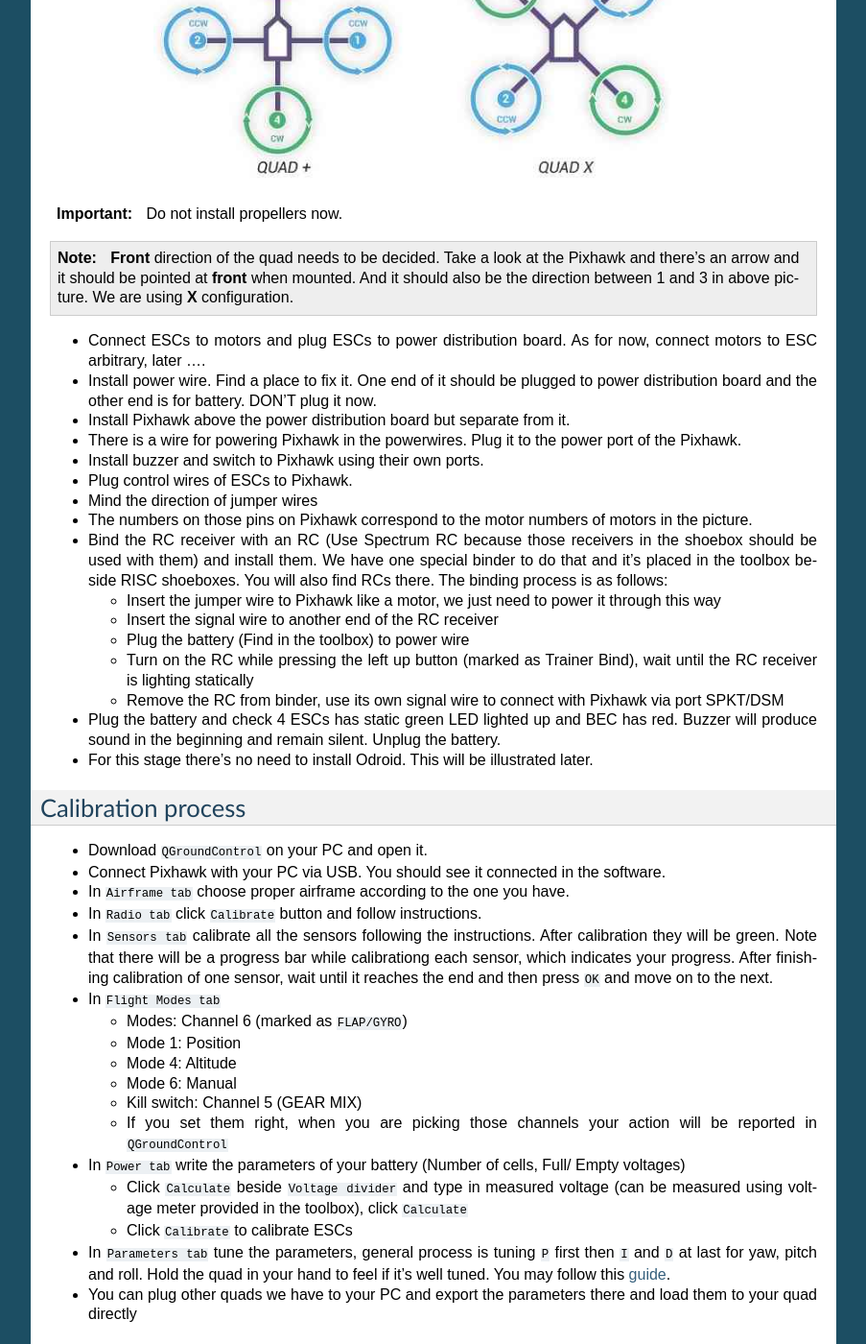
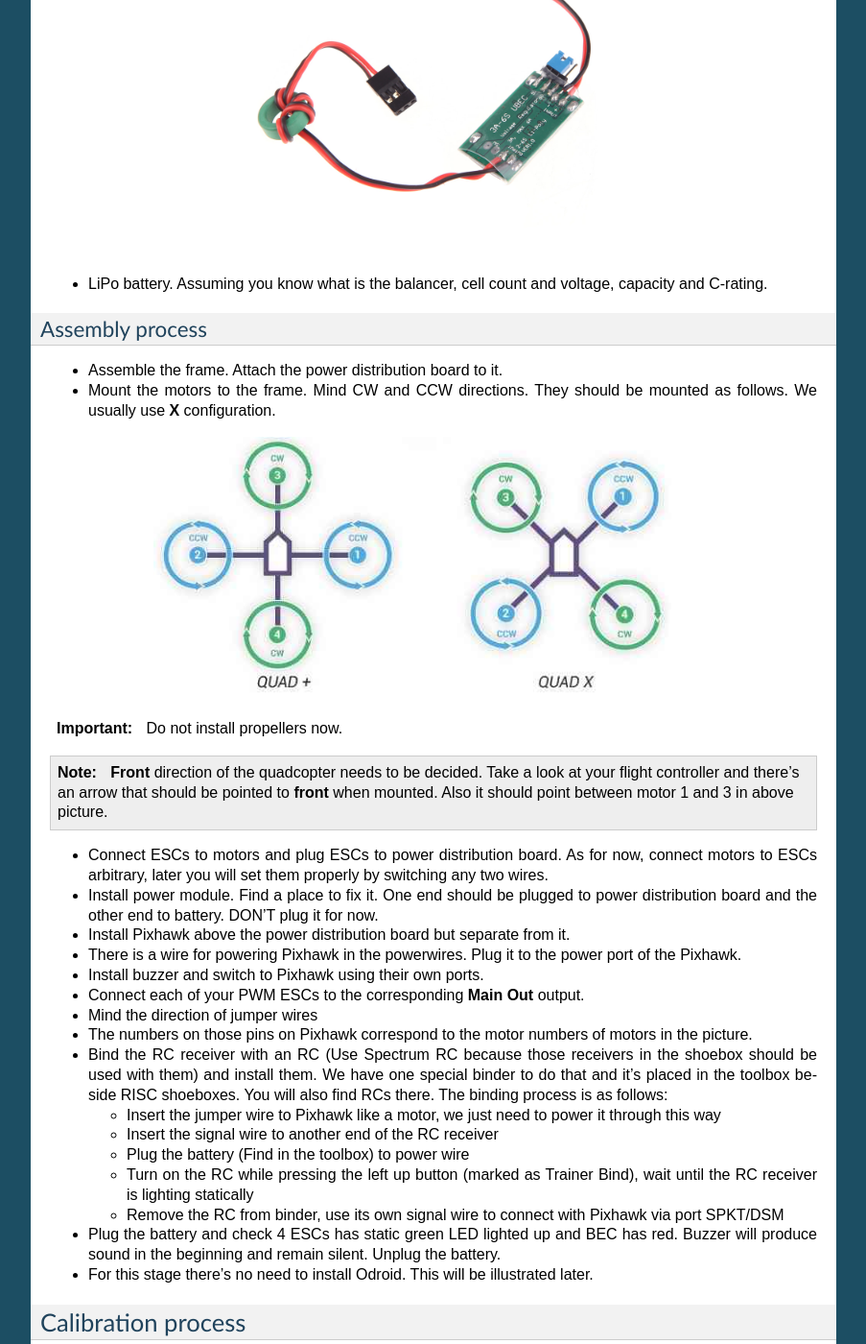
Before and after one commit to risckaust/risc-documentations, a Sphinx documentation site: the page built from docs/source/1-3.rst, in a window 1280 px wide and 1400 px high, scrolled down 2906 px. Shown: the whole window at 96% size, without its empty margins (198-1101 px from the left). Built offline with Sphinx 7.4.7, drawn with Linux system fonts in a browser that asks for light colours; some of the changed text lies outside the part shown.

Commit message:
edited quadcopter assembly page

```diff
--- a/docs/source/1-3.rst
+++ b/docs/source/1-3.rst
@@ -57,9 +57,9 @@ You will need
 
 * Flight Controller.
 
-Use any flight controller available in the lab. Just make sure you have compatible power modules, receivers, GPS, and other additional modules.
+Use any flight controller available in the lab. Just make sure you have compatible power modules, receivers, GPS, and other additional modules. The documentations for each board are avaiblea at `here <https://docs.px4.io/en/flight_controller/pixhawk_series.html>`_.
 
-* Motors and propellers, while installing take a look at their directions (CW vs CCW).
+* Motors and propellers, while installing mind their directions (CW vs CCW).
 
 
 * Electronic speed controller (ESC) controls and regualates the speed of an electric brushless motor. All ESCs comes with a rating. The Turnigy Multistar ESC shown below has a rating of 10A, meaning it can draw a maximum continuous current of 10A. Anything higher than 10A will eventually burn or damage the ESC.
@@ -82,13 +82,20 @@ Use any flight controller available in the lab. Just make sure you have compatib
    :align: center
 
 
-* LiPo Battery.
+* Power module. It is the best way to provide power for flight controller unit. It has voltage and current sensors that allows autopilot to estimate remaining battery charge precisely. Usually it comes with every autopilot controleer as default kit. Check official documentations to match right power module to a selected flight controller.
+
+.. image:: ../_static/ubec.jpg
+   :scale: 40 %
+   :align: center
+
+* LiPo battery. Assuming you know what is the balancer, cell count and voltage, capacity and C-rating.
 
 Assembly process
 ^^^^^
 
 * Assemble the frame. Attach the power distribution board to it.
-* Mount the motors. Mind CW and CCW. They should be mounted as follows.
+
+* Mount the motors to the frame. Mind CW and CCW directions. They should be mounted as follows. We usually use **X** configuration.
 
 .. image:: ../_static/quad_1.jpg
    :scale: 90 %
@@ -101,12 +108,12 @@ Assembly process
 
 .. note::
 
-  **Front** direction of the quad needs to be decided. Take a look at the Pixhawk and there’s an arrow and it should be pointed at **front** when mounted. And it should also be the direction between 1 and 3 in above picture. We are using **X** configuration.
+  **Front** direction of the quadcopter needs to be decided. Take a look at your flight controller and there’s an arrow that should be pointed to **front** when mounted. Also it should point between motor 1 and 3 in above picture.
 
-* Connect ESCs to motors and plug ESCs to power distribution board. As for now, connect motors to ESC arbitrary, later ....
+* Connect ESCs to motors and plug ESCs to power distribution board. As for now, connect motors to ESCs arbitrary, later you will set them properly by switching any two wires.
 
 
-* Install power wire. Find a place to fix it. One end of it should be plugged to power distribution board and the other end is for battery. DON’T plug it now.
+* Install power module. Find a place to fix it. One end should be plugged to power distribution board and the other end to battery. DON’T plug it for now.
 
 * Install Pixhawk above the power distribution board but separate from it.
 
@@ -114,7 +121,7 @@ Assembly process
 
 * Install buzzer and switch to Pixhawk using their own ports.
 
-* Plug control wires of ESCs to Pixhawk.
+* Connect each of your PWM ESCs to the corresponding **Main Out** output.
 
 * Mind the direction of jumper wires
 
@@ -156,7 +163,7 @@ Calibration process
 
 * In ``Power tab`` write the parameters of your battery (Number of cells, Full/ Empty voltages)
 
-  - Click ``Calculate`` beside ``Voltage divider`` and type in measured voltage (can be measured using voltage meter provided in the toolbox), click ``Calculate``
+  - Click ``Calculate`` beside ``Voltage divider`` and type in measured voltage (can be measured using multimeter in the toolbox), click ``Calculate``
   - Click ``Calibrate`` to calibrate ESCs
 
 * In ``Parameters tab`` tune the parameters, general process is tuning ``P`` first then ``I`` and ``D`` at last for yaw, pitch and roll. Hold the quad in your hand to feel if it’s well tuned. You may follow this `guide <https://docs.px4.io/en/advanced_config/pid_tuning_guide_multicopter.html>`_.
@@ -167,7 +174,7 @@ Calibration process
 Flying
 ------
 
-* Unplug the quad from PC
+* Unplug the quadcopter from PC
 * Press Safety switch on Pixhawk until it blinks faster
 * Arm (Hold throttle at minimum and rudder to the right for 2 seconds) the quad using RC and check if the motors are spinning in correct directions as the picture by slightly touching them. If not, change any two wires of that motor. Disarm (Opposite of arm)
 * Install propellers. Note that there are CW and CCW propellers as well.
```
Also changed, not shown: other parts of docs/source/1-3.rst (+2 -2 lines), docs/_static/power_module.jpg (added).
